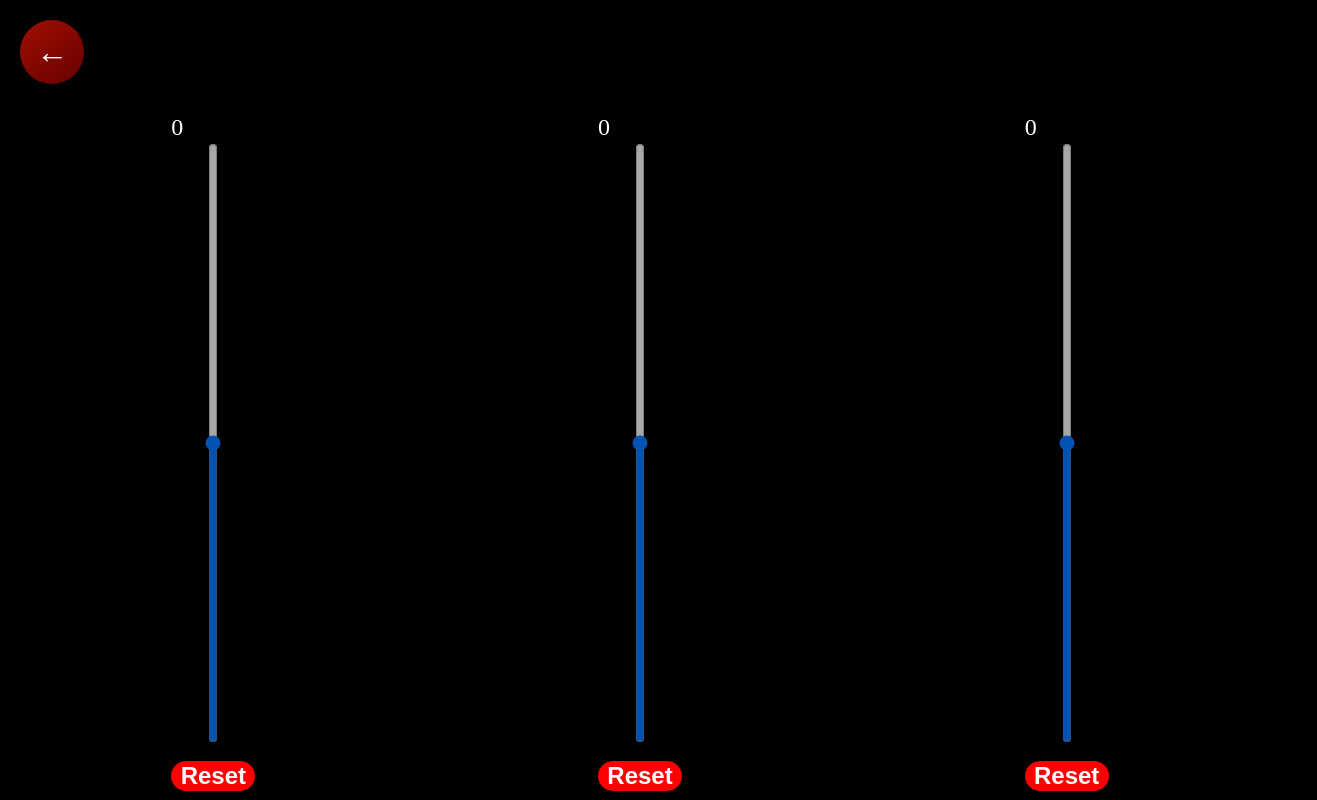
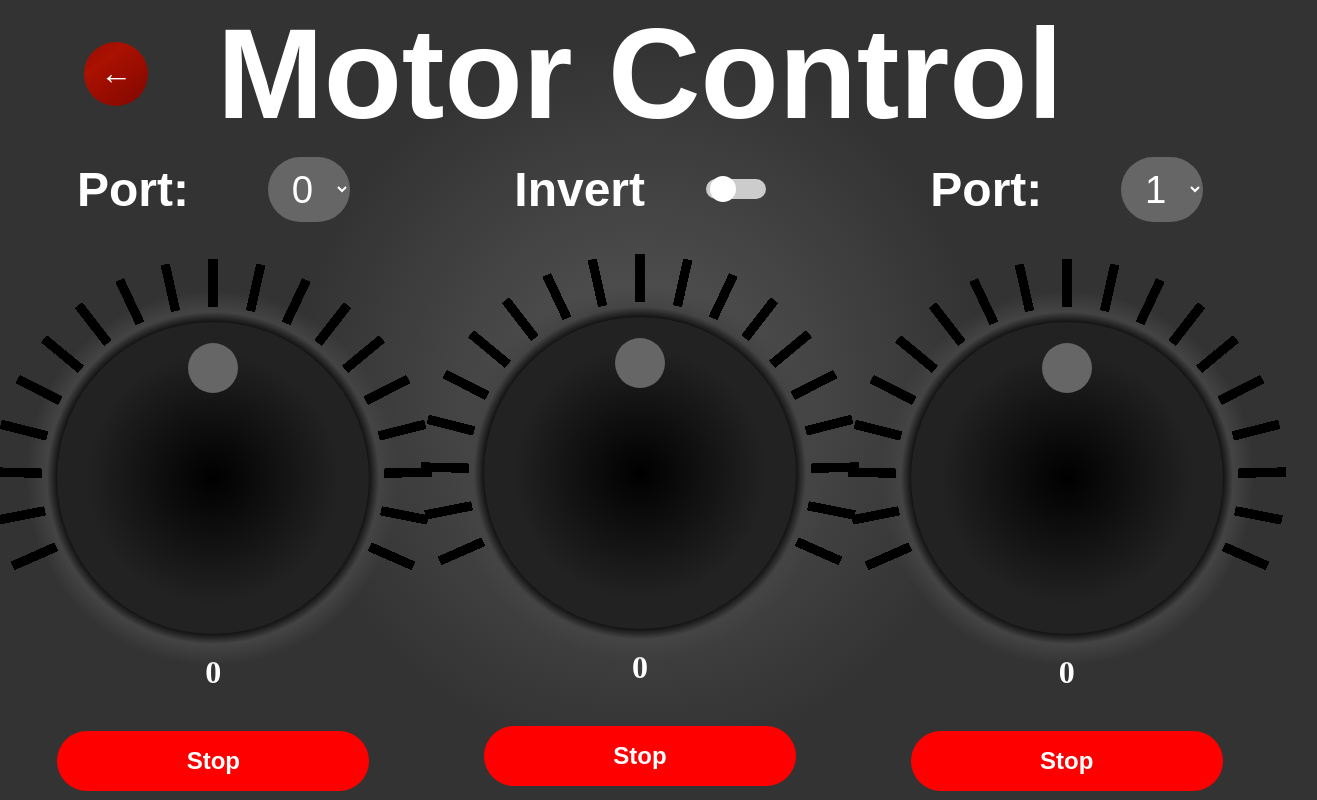
Before and after one commit to frenchbakery/web_remote, a plain HTML site: page motors.html in a window 1280 px wide. Shown: the whole page, 1317 px wide, since content can reach past the window. Drawn offline with Linux system fonts and the light colour scheme; animation ran at ten frames a second.

Commit message:
motor control improvements

```diff
--- a/css/main.css
+++ b/css/main.css
@@ -7,21 +7,29 @@ html,body {
 }
 
 body {
-    background: black;
+    background-image: url("/img/dough.jpg");
+    background-size: 100%;
     display: flex;
     flex-direction: column;
-
 
     justify-content: space-around;
     align-items: center;
 }
 
+h1 {
+    font-size: 8em;
+    font-weight: bolder;
+    font-family: "Source Code Pro Semibold", sans-serif;
+    color: white;
+    margin: 0;
+}
+
 .pageButton {
     transition: all 0.4s cubic-bezier(0.175, 0.885, 0.52, 1.5);
 
-    animation: gradient 15s ease infinite;
-    background: linear-gradient(-45deg, #33a207, #12382e, #5f076a, #cc2525);
-    background-size: 200%;
+    animation: gradient 15s linear infinite;
+    background: linear-gradient(-45deg, #12382e, #5f076a, #cc2525, #214f35, #12382e, #5f076a, #cc2525);
+    background-size: 400%;
     border-width: 0;
     border-radius: 75px;
 
@@ -35,16 +43,20 @@ body {
 }
 .pageButton:hover {
     transform: scale(1.1, 1.1);
+    background: linear-gradient(-45deg, #206654, #8b0b9b, #e82a2a, #457134, #206654, #8b0b9b, #e82a2a);
+    background-size: 400%;
+}
+.pageButton:active {
+    transform: scale(1.2, 1.2);
+    background: linear-gradient(-45deg, #2c8971, #ac0dc0, #f64a4a, #5b9544, #2c8971, #ac0dc0, #f64a4a);
+    background-size: 400%;
 }
 
 @keyframes gradient {
     0% {
         background-position: 0 50%;
     }
-    50% {
-        background-position: 100% 50%;
-    }
     100% {
-        background-position: 0 50%;
+        background-position: 94% 50%;  /* don't go completely back to create a smooth loop */
     }
 }
--- a/css/motors.css
+++ b/css/motors.css
@@ -7,42 +7,100 @@ html,body {
 }
 
 body {
-    background: black;
+    /*background: #313131;*/
+    background-image: radial-gradient(30% 50%, #555 6%, #333 90%);;
+    background-size: 100%;
     display: flex;
     flex-direction: column;
 }
 
+h1 {
+    flex: 1;
+    text-align: center;
+    font-size: 8em;
+    font-weight: bolder;
+    font-family: "Source Code Pro Semibold", sans-serif;
+    color: white;
+    margin: 0;
+}
+
 .slideContainer {
     flex: 1;
+    width: 100%;
     display: flex;
     justify-content: space-around;
     align-items: center;
 }
-
 .slideButtonContainer {
     display: flex;
     flex-direction: column;
 }
 
 .resetButton {
+    transition: all 0.4s cubic-bezier(0.175, 0.885, 0.52, 1.5);
+
     color: white;
     background: red;
     border-width: 0;
     border-radius: 5vw;
     font-size: 1.5em;
     font-weight: bolder;
-    margin-top: 2vh;
+    margin-top: 5vh;
+    padding: 2vh;
+}
+.resetButton:hover {
+    transform: scale(1.1, 1.1);
+    text-transform: uppercase;
+}
+.resetButton:active {
+    transform: scale(1.2, 1.2);
 }
 
 .valueLabel {
     color: white;
-    font-size: 1.5em;
+    font-size: 2em;
+    font-weight: bold;
+    text-align: center;
+    margin-top: 2vh;
+}
+
+.hbox {
+    display: flex;
+    flex-direction: row;
+    justify-content: space-between;
+    align-items: center;
+}
+
+.portSelectorBox {
+    display: flex;
+    flex-direction: row;
+    justify-content: space-around;
+    align-items: center;
+
+    margin-bottom: 100px;
+    color: white;
+
+    font-size: 3em;
+    font-weight: bolder;
+    font-family: "Source Code Pro Semibold", sans-serif;
+}
+
+select {
+    background-color: #666;
+    color: white;
+
+    font-size: .8em;
+    border-radius: 50px;
+    border: none;
+    padding: 10px 20px;
 }
 
 #back {
+    position: absolute;
+    left: 5vw;
     transition: all 0.4s cubic-bezier(0.175, 0.885, 0.52, 1.5);
 
-    animation: gradient 2s ease infinite;
+    animation: gradient 3s ease infinite;
     background: linear-gradient(-37deg, #600, #a10, #600);
     background-size: 400%;
 
@@ -57,10 +115,14 @@ body {
     font-weight: bolder;
     margin: 20px;
 }
-
 #back:hover {
     transform: scale(1.1, 1.1);
     background: linear-gradient(-37deg, #700, #b20, #700);
+    background-size: 400%;
+}
+#back:active {
+    transform: scale(1.3, 1.3);
+    background: linear-gradient(-37deg, #b20303, #f32b00, #b20303);
     background-size: 400%;
 }
 
@@ -85,36 +147,71 @@ body {
     }
 }
 
-.slider {
-    height: 75vh;
-    width: 10vh;
-
-    border-radius: 5px;
-    background: rgba(211, 211, 211, 0.5);
-    outline: none;
-    opacity: 0.7;
-    -webkit-transition: .2s;
-    transition: opacity .2s;
-
-    /* slider vertical (firefox in html) */
-    -webkit-appearance: slider-vertical; /* chrome */
-    writing-mode: bt-lr; /* IE */
+/* switch */
+/* The switch - the box around the slider */
+.switch {
+    position: relative;
+    display: inline-block;
+    width: 60px;
+    height: 20px;
 }
 
-/*.slider::-webkit-slider-thumb {*/
-/*    -webkit-appearance: none;*/
-/*    appearance: none;*/
-/*    width: 20vh;*/
-/*    height: 20vh;*/
-/*    border-radius: 50%;*/
-/*    background: #04AA6D;*/
-/*    cursor: pointer;*/
-/*}*/
+/* Hide default HTML checkbox */
+.switch input {
+    opacity: 0;
+    width: 0;
+    height: 0;
+}
 
-.slider::-moz-range-thumb {
-    width: 10vw;
-    height: 10vw;
+/* The slider */
+.slider {
+    position: absolute;
+    cursor: pointer;
+    top: 0;
+    left: 0;
+    right: 0;
+    bottom: 0;
+
+    background-color: #ccc;
+
+    -webkit-transition: .4s;
+    transition: .4s;
+}
+
+.slider:before {
+    position: absolute;
+    content: "";
+    height: 26px;
+    width: 26px;
+    left: 4px;
+    bottom: -3px;
+
+    background-color: white;
+
+    transition: .3s cubic-bezier(.11,1.55,.48,1.49);
+}
+
+/*https://cubic-bezier.com/*/
+
+input:checked + .slider {
+    background-color: #2196F3;
+}
+
+input:focus + .slider {
+    box-shadow: 0 0 1px #2196F3;
+}
+
+input:checked + .slider:before {
+    -webkit-transform: translateX(26px);
+    -ms-transform: translateX(26px);
+    transform: translateX(26px);
+}
+
+/* Rounded sliders */
+.slider.round {
+    border-radius: 34px;
+}
+
+.slider.round:before {
     border-radius: 50%;
-    background: #04AA6D;
-    cursor: pointer;
 }
--- /dev/null
+++ b/css/rslider.css
@@ -0,0 +1,36 @@
+.outerCircle {
+    position: absolute;
+    top: 0;
+    left: 0;
+
+    border-radius: 50%;
+}
+
+.innerCircle {
+    position: relative;
+    top: 0;
+    left: 0;
+
+    border-radius: 50%;
+
+    margin: 0;
+    padding: 0;
+}
+
+.dot {
+    position: absolute;
+    top: 0;
+    left: 0;
+    border-radius: 50%;
+
+    background: #666666;
+}
+
+.circleRaiser {
+    position: absolute;
+    top: 0;
+    left: 0;
+
+    background: radial-gradient(circle at center, transparent 42%, #000 43%, #444 47%, transparent 53%);
+    border-radius: 50%;
+}
--- a/js/motors.js
+++ b/js/motors.js
@@ -11,3 +11,6 @@ function toIndex()
 {
     window.location.href = "/web_remote/index.html?_ijt=odml316v6bgqih95m0godgsvgp&_ij_reload=RELOAD_ON_SAVE";
 }
+
+let currentM0 = 0;
+let currentM1 = 1;
--- /dev/null
+++ b/js/rslider.js
@@ -0,0 +1,214 @@
+/*
+rslider.js
+05. March 2023
+
+a round slider
+
+Author:
+Nilusink
+*/
+
+// let currVal = 0; // between -100 and 100
+const angle = 120;  // +-
+const n_rings = 19;
+let mouseDown = false;
+
+
+class NoiceButton
+{
+    constructor(div_id, initial = 0, size=400)
+    {
+        this.size = size;
+        this.div_id = div_id;
+        this.raiser_id = (Math.random() * 1_000_000) + ".NoiceButton";
+        this.inner_id = (Math.random() * 1_000_000) + ".NoiceButton";
+        this.outer_id = (Math.random() * 1_000_000) + ".NoiceButton";
+        this.dot_id = (Math.random() * 1_000_000) + ".NoiceButton";
+        this.on_value_change_func = (_) => {};
+
+
+        document.getElementById(div_id).innerHTML = `
+        <div id="${this.raiser_id}" class="circleRaiser" style="width: ${size}px; height: ${size}px;"></div>
+        <canvas id="${this.outer_id}" width=${size} height=${size} class="outerCircle"></canvas>
+        <canvas id="${this.inner_id}" width=${size/1.6} height=${size/1.6} class="innerCircle"></canvas>
+        <div id="${this.dot_id}" class="dot" style="width: ${size / 10}px; height: ${size / 10}px;"></div>
+ `
+
+        this.value = initial;
+
+        const div = document.getElementById(this.div_id);
+        div.addEventListener('mousemove', (event) => {
+            this.onMouseDown(event);
+        });
+
+        this.onValueChange(initial);
+        setInterval(this.onValueChange.bind(this), 20)
+    }
+
+    onMouseDown(event)
+    {
+        // if clicked
+        if (mouseDown)
+        {
+            const inner = document.getElementById(this.inner_id);
+            const inner_rect = inner.getBoundingClientRect();
+
+            // get relative coordinates (to inner center)
+            let x = (event.pageX - inner_rect.left) - inner_rect.width / 2;
+            let y = (event.pageY - inner_rect.top) - inner_rect.height / 2;
+
+            // calculate angle to center based on click coordinates
+            let curr_angle = Math.atan(y / x) * (180 / Math.PI) - 90;
+
+            if (x >= 0)
+            {
+                curr_angle += 180;
+            }
+
+            let val = (curr_angle / angle) * 100;
+
+            val = -100 < val && val < 100 ? val : 100 * (val / Math.abs(val));
+
+            this.onValueChange(val);
+        }
+    }
+
+    onValueChange(currVal)
+    {
+        if (isNaN(currVal))
+        {
+            currVal = this.value
+        }
+        else
+        {
+            this.on_value_change_func(currVal);
+            this.value = currVal;
+        }
+
+        const raiser = document.getElementById(this.raiser_id);
+        const outer = document.getElementById(this.outer_id);
+        const inner = document.getElementById(this.inner_id);
+        const dot = document.getElementById(this.dot_id);
+
+        const raiser_rect = raiser.getBoundingClientRect();
+        const outer_rect = outer.getBoundingClientRect();
+        const inner_rect = inner.getBoundingClientRect();
+        const dot_rect = dot.getBoundingClientRect();
+        const inner_rad = inner_rect.width / 2;
+
+        const cen_x = inner_rect.left + inner_rect.width / 2;
+        const cen_y = inner_rect.top + inner_rect.width / 2;
+
+        const curr_perc = currVal / 100;
+
+        // dot position calculations
+        let dot_x = cen_x - dot_rect.width / 2  + Math.cos(curr_perc * (angle * (Math.PI / 180)) - Math.PI / 2) * inner_rad * .7;
+        let dot_y = cen_y - dot_rect.height / 2  + Math.sin(curr_perc * (angle * (Math.PI / 180)) - Math.PI / 2) * inner_rad * .7;
+
+        dot.style.left = dot_x + "px";
+        dot.style.top = dot_y + "px";
+
+        // innerCircle color calculations
+        // halo
+        let halo;
+        let halo_perc = .5 + Math.abs(curr_perc) * .5
+        halo_perc = Math.abs(curr_perc) > .2 ? halo_perc : .2
+
+        if (curr_perc >= 0)
+        {
+            halo = `rgb(${39 * halo_perc}, ${89 * halo_perc}, ${114 * halo_perc})`;
+        }
+        else
+        {
+            halo = `rgb(${114 * halo_perc}, ${39 * halo_perc}, ${89 * halo_perc})`;
+        }
+
+        let rad_perc = Math.abs(curr_perc) > .2 ? Math.abs(curr_perc)-.2 : 0;
+
+        inner.style.boxShadow = `0 0 ${100 * rad_perc}px ${5 * rad_perc}px ${halo}`;
+
+        // radial gradient for background
+        const inner_ctx = inner.getContext("2d");
+
+        let gradient = inner_ctx.createRadialGradient(
+            inner_rect.width / 2,
+            inner_rect.height / 2,
+            0,
+            inner_rect.width / 2,
+            inner_rect.height / 2,
+            inner_rad * .9,
+        );
+
+        let bg;
+        if (curr_perc >= 0)
+        {
+            bg = `rgb(${39 * curr_perc}, ${89 * curr_perc}, ${114 * curr_perc})`;
+        }
+        else
+        {
+            bg = `rgb(${114 * -curr_perc}, ${39 * -curr_perc}, ${89 * -curr_perc})`;
+        }
+
+        gradient.addColorStop(Math.abs(curr_perc / 10), bg);
+        gradient.addColorStop(Math.abs(curr_perc / 10) + .9, "#222");
+
+        inner_ctx.fillStyle = gradient;
+        inner_ctx.fillRect(0, 0, inner_rect.width, inner_rect.height)
+
+        // outer rings
+        outer.style.left = cen_x - outer_rect.width / 2 + "px";
+        outer.style.top = cen_y - outer_rect.height / 2 + "px";
+
+        const outer_ctx = outer.getContext("2d");
+        let r_col_on = "rgb(114, 39, 89)";
+        if (curr_perc >=  0)
+        {
+            r_col_on = "rgb(39, 89, 114)";
+        }
+        for (let i = 0; i < n_rings; i++) {
+            let ring_perc = ((2 * i + 1) / n_rings) - 1;
+
+            let x0 = outer_rect.width / 2 + Math.cos(ring_perc * (angle * (Math.PI / 180)) - Math.PI / 2) * inner_rad * 1.1;
+            let y0 = outer_rect.height / 2 + Math.sin(ring_perc * (angle * (Math.PI / 180)) - Math.PI / 2) * inner_rad * 1.1;
+
+            let x1 = outer_rect.width / 2 + Math.cos(ring_perc * (angle * (Math.PI / 180)) - Math.PI / 2) * inner_rad * 1.4;
+            let y1 = outer_rect.height / 2 + Math.sin(ring_perc * (angle * (Math.PI / 180)) - Math.PI / 2) * inner_rad * 1.4;
+
+            outer_ctx.beginPath();
+            outer_ctx.moveTo(x0, y0);
+            outer_ctx.lineTo(x1, y1);
+
+            let colored = false;
+            if (curr_perc > 0 && ring_perc >= 0 && ring_perc <= curr_perc)
+            {
+                colored = true;
+            }
+            else if (curr_perc < 0 && ring_perc <= 0 && ring_perc >= curr_perc)
+            {
+                colored = true;
+            }
+
+            outer_ctx.lineWidth = this.size / 60;
+            outer_ctx.globalAlpha = .5;
+            outer_ctx.strokeStyle = colored ? r_col_on : "#000";
+            outer_ctx.stroke();
+        }
+
+        raiser.style.left = cen_x - raiser_rect.width / 2 + "px";
+        raiser.style.top = cen_y - raiser_rect.height / 2 + "px";
+    }
+
+    setValueChangeCallback(func)
+    {
+        this.on_value_change_func = func;
+    }
+}
+
+function setPrimaryButtonState(e) {
+    const flags = e.buttons !== undefined ? e.buttons : e.which;
+    mouseDown = (flags & 1) === 1;
+}
+
+document.addEventListener("mousedown", setPrimaryButtonState);
+document.addEventListener("mousemove", setPrimaryButtonState);
+document.addEventListener("mouseup", setPrimaryButtonState);
--- a/js/sliders.js
+++ /dev/null
@@ -1,84 +0,0 @@
-/*
-sliders.js
-05. March 2023
-
-slider functionality
-
-Author:
-Nilusink
-*/
-const motor0 = document.getElementById("motor0");
-const motor1 = document.getElementById("motor1");
-const motor12 = document.getElementById("motor12");
-
-const label0 = document.getElementById("label0")
-const label1 = document.getElementById("label1")
-const label12 = document.getElementById("label12")
-
-
-let current_m0 = 0;
-let current_m1 = 1;
-
-
-motor0.oninput = function() {
-    label0.innerText = this.value;
-    updateM0(this.value)
-}
-
-motor1.oninput = function() {
-    label1.innerText = this.value;
-}
-
-// Update the current slider value (each time you drag the slider handle)
-motor12.oninput = function() {
-    motor0.value = this.value;
-    motor1.value = this.value;
-
-    label0.innerText = this.value;
-    label1.innerText = this.value;
-    label12.innerText = this.value;
-
-    updateM0(this.value);
-    updateM1(this.value);
-}
-
-
-function updateM0(velocity)
-{
-    const data = {
-        type: "set",
-        request: "motor",
-        port: current_m0,
-        velocity: parseInt(velocity)
-    };
-
-    let socket = new WebSocket("ws://192.168.37.207:9999");
-
-    socket.onopen = (event) => {
-        socket.send(JSON.stringify(data));
-    }
-
-    socket.onmessage = (event) => {
-        console.log("result: ", JSON.parse(event.data))
-    }
-}
-
-function updateM1(velocity)
-{
-    const data = {
-        type: "set",
-        request: "motor",
-        port: current_m1,
-        velocity: parseInt(velocity)
-    };
-
-    let socket = new WebSocket("ws://192.168.37.207:9999");
-
-    socket.onopen = (event) => {
-        socket.send(JSON.stringify(data));
-    }
-
-    socket.onmessage = (event) => {
-        console.log("result: ", JSON.parse(event.data))
-    }
-}
--- a/motors.html
+++ b/motors.html
@@ -3,33 +3,127 @@
 <head>
     <meta charset="UTF-8">
     <title>Motor Control</title>
+    <link rel="stylesheet" href="css/rslider.css">
     <link rel="stylesheet" href="css/motors.css">
     <script src="js/motors.js"></script>
 </head>
 <body>
-    <button id="back" onclick="toIndex()">
-        ←
-    </button>
+    <div class="hbox">
+        <button id="back" onclick="toIndex()">
+            ←
+        </button>
+        <h1>
+            Motor Control
+        </h1>
+    </div>
     <div class="slideContainer">
         <div class="slideButtonContainer">
+            <div class="portSelectorBox">
+                Port:
+                <label for="motor0s"></label>
+                <select name="motor0" id="motor0s">
+                    <option>0</option>
+                    <option>1</option>
+                    <option>2</option>
+                    <option>3</option>
+                </select>
+            </div>
+            <div id="motor0"></div>
             <label class="valueLabel" id="label0">0</label>
-            <label for="motor0"></label>
-            <input type="range" min="-1500" max="1500" value="0" class="slider" id="motor0" orient="vertical">
-            <button class="resetButton">Reset</button>
+            <button class="resetButton" onclick="motor0.onValueChange(0)">
+                Stop
+            </button>
         </div>
         <div class="slideButtonContainer">
+            <div class="portSelectorBox">
+                Invert
+                <label class="switch">
+                    <input type="checkbox" id="invert">
+                    <span class="slider round"></span>
+                </label>
+            </div>
+            <div id="motor12"></div>
             <label class="valueLabel" id="label12">0</label>
-            <label for="motor12"></label>
-            <input type="range" min="-1500" max="1500" value="0" class="slider" id="motor12" orient="vertical">
-            <button class="resetButton">Reset</button>
+            <button class="resetButton" onclick="motor12.onValueChange(0)">
+                Stop
+            </button>
         </div>
         <div class="slideButtonContainer">
+            <div class="portSelectorBox">
+                Port:
+                <label for="motor1s"></label>
+                <select name="motor0" id="motor1s">
+                    <option>0</option>
+                    <option>1</option>
+                    <option>2</option>
+                    <option>3</option>
+                </select>
+            </div>
+            <div id="motor1"></div>
             <label class="valueLabel" id="label1">0</label>
-            <label for="motor1"></label>
-            <input type="range" min="-1500" max="1500" value="0" class="slider" id="motor1" orient="vertical">
-            <button class="resetButton">Reset</button>
+            <button class="resetButton" onclick="motor1.onValueChange(0)">
+                Stop
+            </button>
         </div>
     </div>
 </body>
-<script src="js/sliders.js"></script>
+<script src="js/rslider.js"></script>
+<script>
+    const label0 = document.getElementById("label0");
+    const label1 = document.getElementById("label1");
+    const label12 = document.getElementById("label12");
+
+    const motor0s = document.getElementById("motor0s");
+    const motor1s = document.getElementById("motor1s");
+    const invert = document.getElementById("invert");
+
+    motor0s.options[0].selected = true;
+    motor1s.options[1].selected = true;
+
+    motor0s.onValueChange = val => {currentM0 = val};
+    motor1s.onValueChange = val => {currentM1 = val};
+
+    function updateServer(motorID, velocity)
+    {
+        const data = {
+            type: "set",
+            request: "motor",
+            port: motorID,
+            velocity: parseInt(velocity)
+        };
+
+        let socket = new WebSocket("ws://192.168.37.207:9999");
+
+        socket.onopen = (_) => {
+            socket.send(JSON.stringify(data));
+        }
+
+        socket.onmessage = (event) => {
+            console.log("result: ", JSON.parse(event.data))
+        }
+
+    }
+
+
+    const motor0 = new NoiceButton("motor0", 0, 500);
+    motor0.setValueChangeCallback((value) => {
+        const velocity = Math.round(value * 15);
+        label0.innerText = velocity + "";
+        updateServer(currentM0, value);
+    })
+
+    const motor12 = new NoiceButton("motor12", 0, 500);
+    motor12.setValueChangeCallback((value) => {
+        motor0.onValueChange(value);
+        motor1.onValueChange(invert.checked ? -value : value);
+        label12.innerText = Math.round(value * 15) + "";
+    })
+
+    const motor1 = new NoiceButton("motor1", 0, 500);
+    motor1.setValueChangeCallback((value) => {
+        const velocity = Math.round(value * 15);
+        label1.innerText = velocity + "";
+        updateServer(currentM1, velocity);
+    })
+</script>
 </html>
```
Also changed, not shown: index.html (+1 -0 lines), slider_test.html (added, +16 -0 lines), screenshots/motor_control.png (added), 4 other files.
